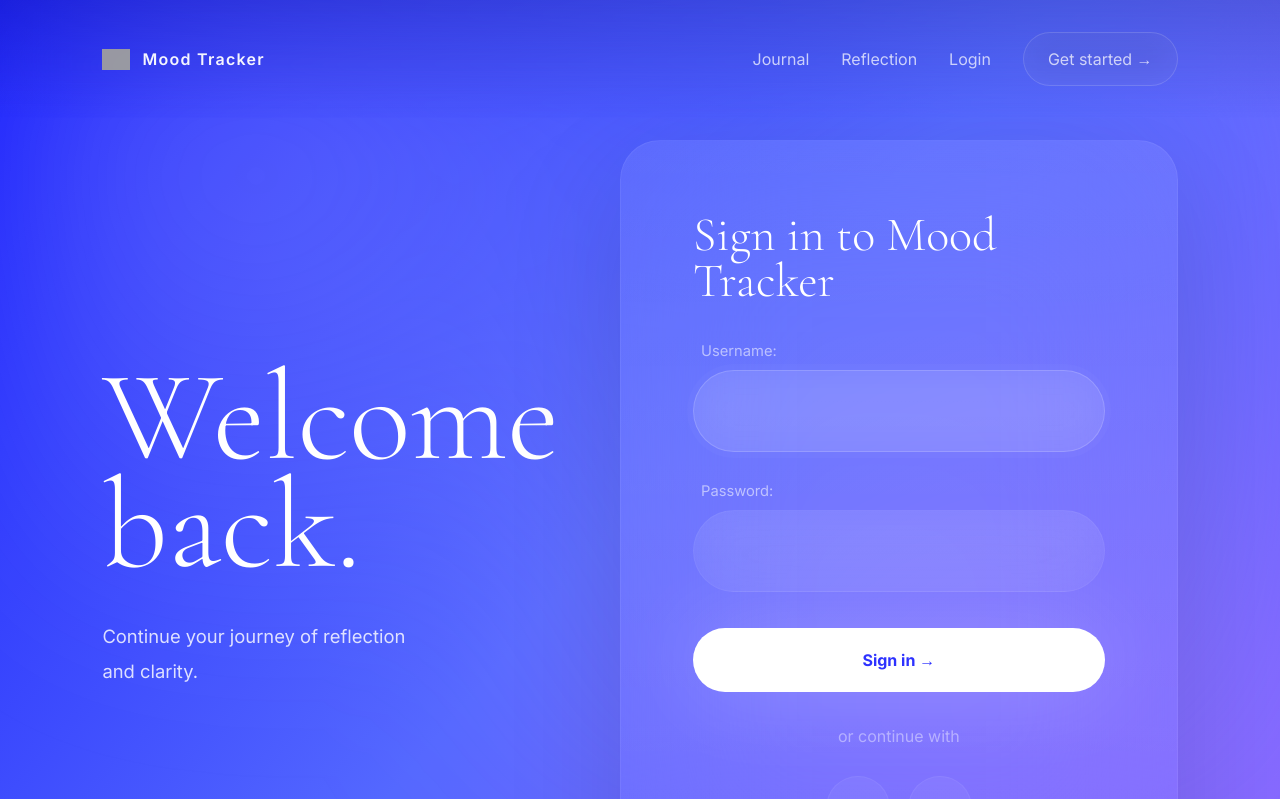
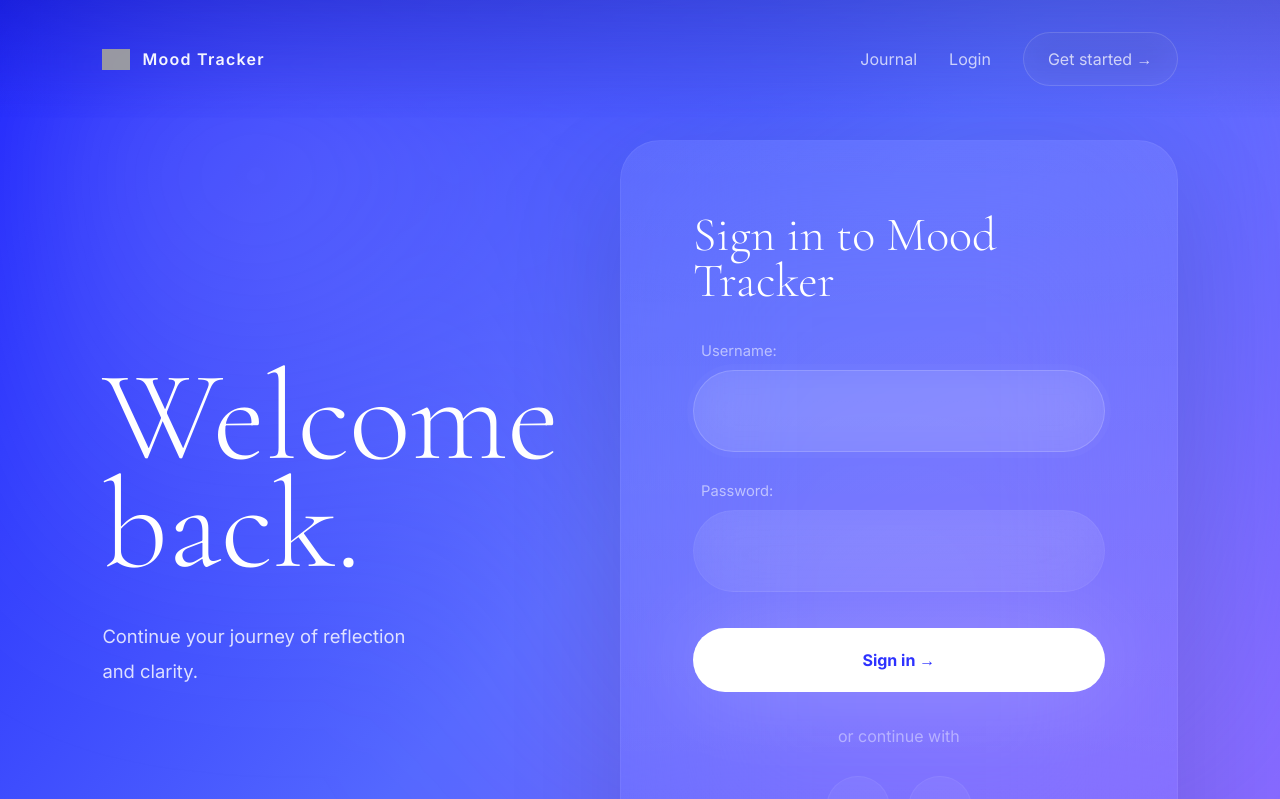
Before and after one commit to zwirok-git/ai-mood-tracker, a Django app: a page that uses templates/includes/navbar.html in a window 1280 px wide. Shown: the top 799 px of the page. Run offline with Django 5.2, Linux system fonts and the light colour scheme; grey boxes are pictures that could not be loaded.

Commit message:
feat: remove Reflection from navbar

```diff
--- a/templates/includes/navbar.html
+++ b/templates/includes/navbar.html
@@ -1,14 +1,13 @@
 {% load static %}
 <nav class="navbar" id="navbar">
   <a href="{% url "home" %}" class="nav-logo">
-    <img src="{% static 'favicon/favicon.svg' %}"
+    <img src="{% static "favicon/favicon.svg" %}"
          alt="Mood Tracker"
          class="brand-icon">
     <span>Mood Tracker</span></a>
   <div class="nav-links">
     {% if user.is_authenticated %}
       <a href="{% url "journal:journal-entry-list" %}">Journal</a>
-      <a href="{% url "journal:reflection" %}">Reflection</a>
       <a href="{% url "account:profile" user.id %}">Profile</a>
       <form method="post" action="{% url "logout" %}" class="logout-form">
         {% csrf_token %}
@@ -16,7 +15,6 @@
       </form>
     {% else %}
       <a href="#journal">Journal</a>
-      <a href="#reflection">Reflection</a>
       <a href="{% url "login" %}">Login</a>
       <a href="{% url "register" %}" class="nav-cta">Get started →</a>
     {% endif %}
```
